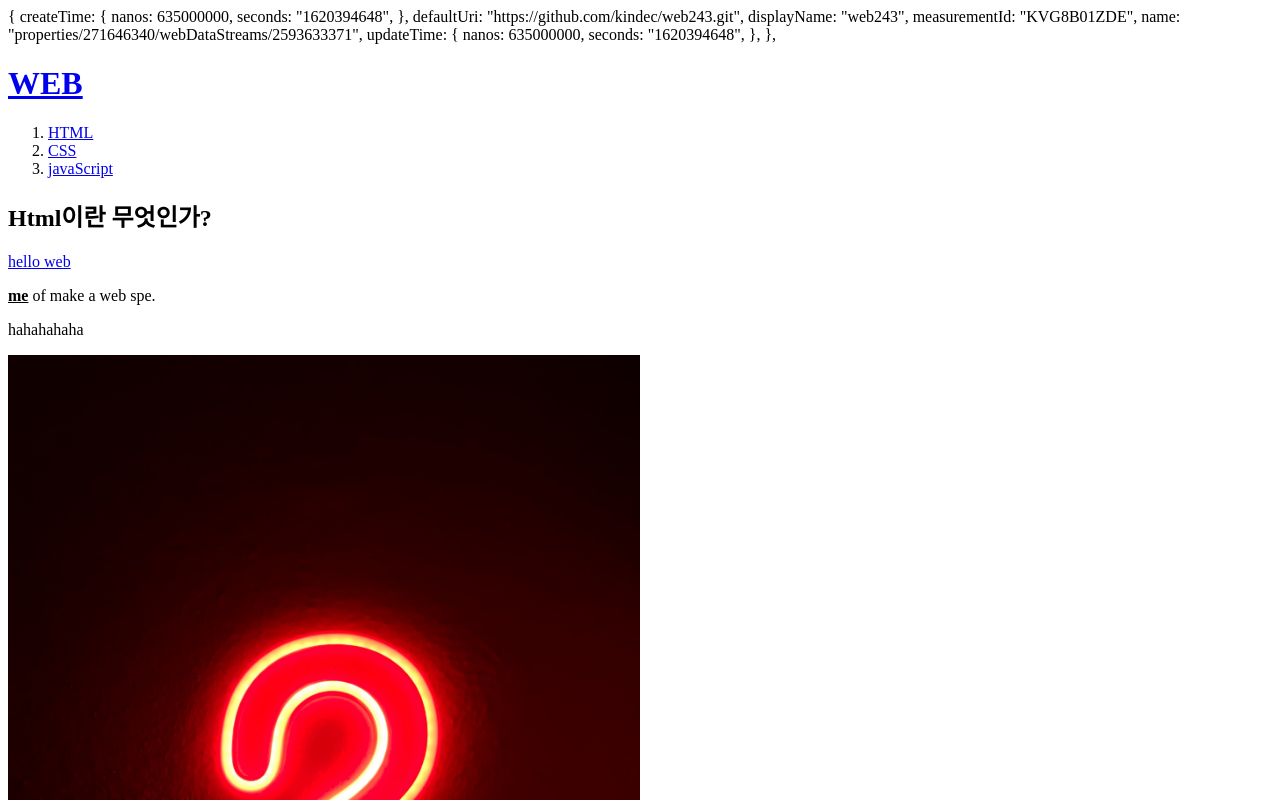
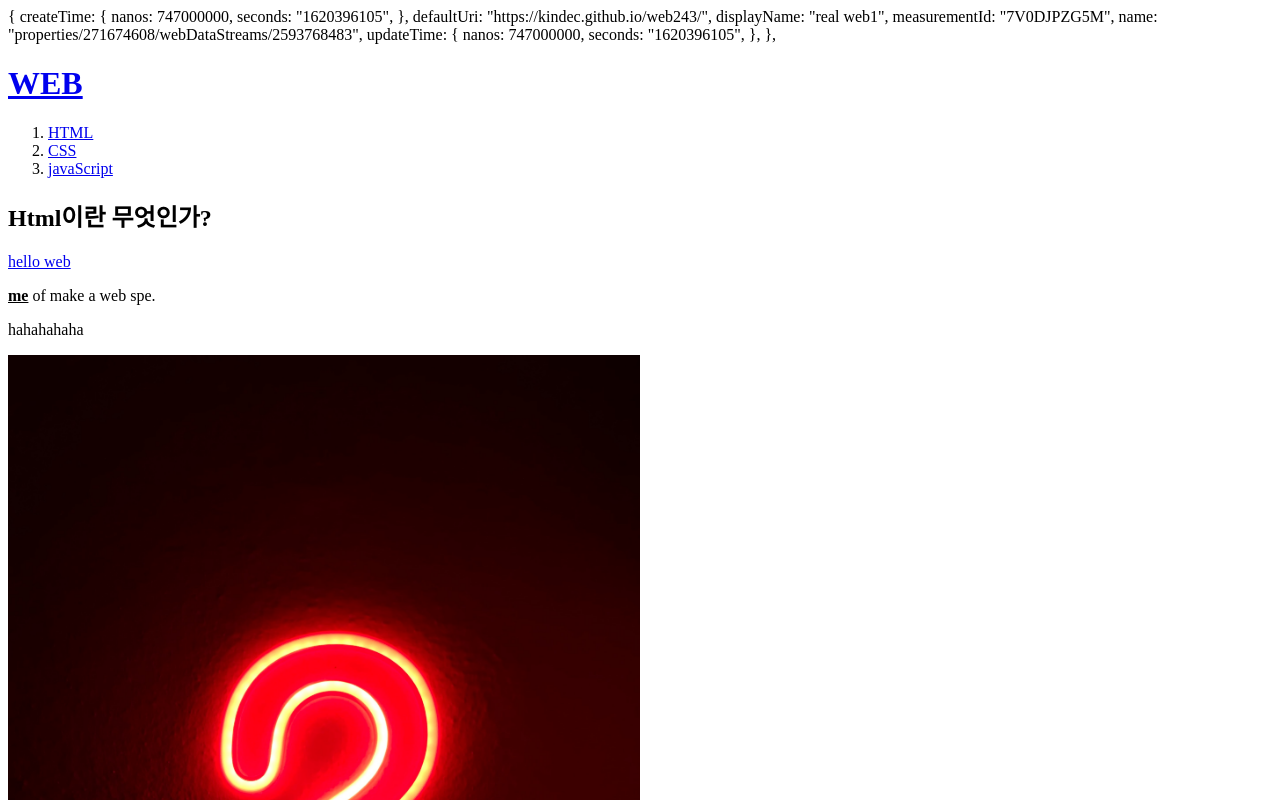
Before and after one commit to kindec/web243, a plain HTML site: page 1.html in a window 1280 px wide. Shown: the top 800 px of the page. Drawn offline with Linux system fonts and the light colour scheme; a script that the page names is missing.

Commit message:
Update 1.html

```diff
--- a/1.html
+++ b/1.html
@@ -3,18 +3,18 @@
 <head>
 <title>WEB1 - html</title>
 <meta charset="utf-8">
-  {
+{
 createTime: {
-nanos: 635000000,
-seconds: "1620394648",
+nanos: 747000000,
+seconds: "1620396105",
 },
-defaultUri: "https://github.com/kindec/web243.git",
-displayName: "web243",
-measurementId: "KVG8B01ZDE",
-name: "properties/271646340/webDataStreams/2593633371",
+defaultUri: "https://kindec.github.io/web243/",
+displayName: "real web1",
+measurementId: "7V0DJPZG5M",
+name: "properties/271674608/webDataStreams/2593768483",
 updateTime: {
-nanos: 635000000,
-seconds: "1620394648",
+nanos: 747000000,
+seconds: "1620396105",
 },
 },
 </head>
```
